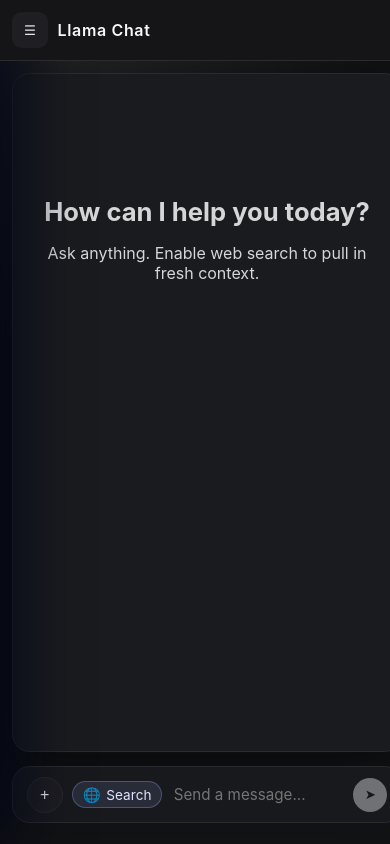
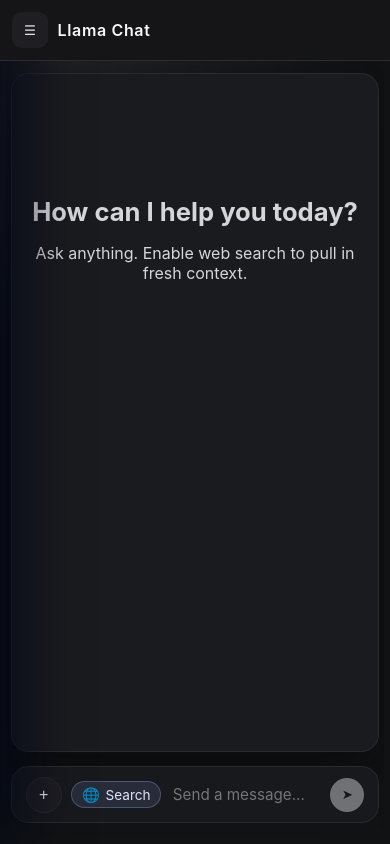
Before and after one commit to omnomburp/chat-llama, a Svelte app in the folder frontend/: page / in a window 390 px wide. Built offline with nearby package versions, Linux system fonts and the light colour scheme.

Commit message:
fix mobile styling

```diff
--- a/frontend/src/App.svelte
+++ b/frontend/src/App.svelte
@@ -574,6 +574,10 @@
 </main>
 
 <style>
+  :global(*) {
+    box-sizing: border-box;
+  }
+
   :global(body) {
     margin: 0;
     background: #111214;
@@ -679,10 +683,9 @@
 
   .chat-wrapper {
     flex: 1;
-    width: 100%;
-    max-width: 960px;
+    width: min(100%, 960px);
     margin: 0 auto;
-    padding: 1rem 1.5rem;
+    padding: 1rem clamp(1rem, 4vw, 1.5rem);
     display: flex;
     flex-direction: column;
     min-height: 0;
@@ -705,8 +708,12 @@
       display: none;
     }
 
+    .chat-area {
+      padding: 0 0.5rem;
+    }
+
     .chat-wrapper {
-      padding: 0.75rem;
+      padding: 0.75rem 0.5rem;
     }
   }
 
@@ -724,5 +731,13 @@
     .top-controls {
       gap: 0.5rem;
     }
+
+    .chat-area {
+      padding: 0 0.35rem;
+    }
+
+    .chat-wrapper {
+      padding: 0.75rem 0.35rem;
+    }
   }
 </style>
```
Also changed, not shown: 5 other files (tests, documents, lock files or other folders).
